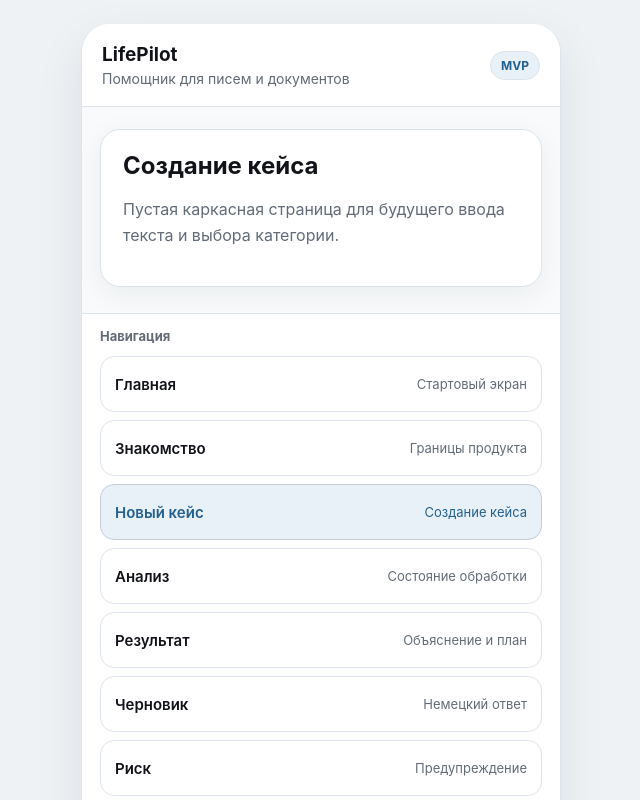
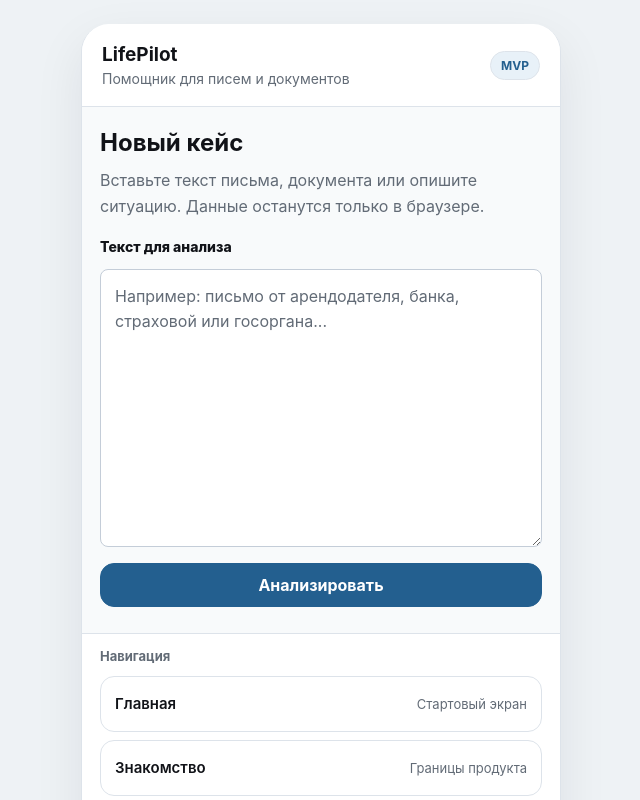
Before and after one commit to Dezus13/Lifepilot, a Next.js app: page /case/new in a window 1280 px wide. Shown: the top 800 px of the page, without its empty margins (319-959 px from the left). Built offline with nearby package versions, Linux system fonts and the light colour scheme.

Commit message:
feat: add working MVP flow and final README

```diff
--- a/app/case/new/page.tsx
+++ b/app/case/new/page.tsx
@@ -1,8 +1,69 @@
+"use client";
+
+import { useRouter } from "next/navigation";
+import { FormEvent, useState } from "react";
+
+const currentCaseKey = "lifepilot.currentCase";
+
 export default function NewCasePage() {
+  const router = useRouter();
+  const [text, setText] = useState("");
+  const [warning, setWarning] = useState("");
+
+  function handleSubmit(event: FormEvent<HTMLFormElement>) {
+    event.preventDefault();
+
+    const sourceText = text.trim();
+
+    if (!sourceText) {
+      setWarning("Вставьте текст письма, документа или ситуации перед анализом.");
+      return;
+    }
+
+    localStorage.setItem(
+      currentCaseKey,
+      JSON.stringify({
+        sourceText,
+        status: "создан",
+        updatedAt: new Date().toISOString()
+      })
+    );
+
+    router.push("/case/analyzing");
+  }
+
   return (
-    <div className="placeholder-panel">
-      <h1 className="mobile-title">Создание кейса</h1>
-      <p>Пустая каркасная страница для будущего ввода текста и выбора категории.</p>
+    <div className="flow-page">
+      <div className="flow-heading">
+        <h1 className="mobile-title">Новый кейс</h1>
+        <p>Вставьте текст письма, документа или опишите ситуацию. Данные останутся только в браузере.</p>
+      </div>
+
+      <form className="case-form" onSubmit={handleSubmit}>
+        <label className="field-label" htmlFor="case-text">
+          Текст для анализа
+        </label>
+        <textarea
+          className="case-textarea"
+          id="case-text"
+          name="case-text"
+          onChange={(event) => {
+            setText(event.target.value);
+            if (warning) {
+              setWarning("");
+            }
+          }}
+          placeholder="Например: письмо от арендодателя, банка, страховой или госоргана..."
+          rows={10}
+          value={text}
+        />
+
+        {warning ? <p className="inline-warning">{warning}</p> : null}
+
+        <button className="button primary-action" type="submit">
+          Анализировать
+        </button>
+      </form>
     </div>
   );
 }
--- a/app/globals.css
+++ b/app/globals.css
@@ -224,6 +224,133 @@
   box-shadow: 0 8px 30px rgba(20, 31, 44, 0.06);
 }
 
+.flow-page {
+  display: grid;
+  gap: 18px;
+}
+
+.flow-heading {
+  display: grid;
+  gap: 10px;
+}
+
+.flow-heading p {
+  margin: 0;
+}
+
+.case-form {
+  display: grid;
+  gap: 12px;
+}
+
+.field-label,
+.section-label {
+  color: var(--text);
+  font-size: 14px;
+  font-weight: 800;
+  line-height: 1.4;
+}
+
+.case-textarea {
+  width: 100%;
+  min-height: 220px;
+  resize: vertical;
+  border: 1px solid var(--line-strong);
+  border-radius: 8px;
+  padding: 14px;
+  color: var(--text);
+  background: var(--surface);
+  font: inherit;
+  font-size: 16px;
+  line-height: 1.55;
+}
+
+.case-textarea::placeholder {
+  color: var(--text-muted);
+}
+
+.case-textarea:focus {
+  border-color: var(--accent);
+  outline: 3px solid var(--focus);
+  outline-offset: 2px;
+}
+
+.inline-warning {
+  border: 1px solid #e4c36a;
+  border-radius: 8px;
+  margin: 0;
+  padding: 12px;
+  color: #5e4300;
+  background: #fff7df;
+  font-size: 14px;
+  line-height: 1.5;
+}
+
+.primary-action {
+  width: 100%;
+  margin-top: 4px;
+}
+
+.analysis-state {
+  min-height: 340px;
+  align-content: center;
+  justify-items: center;
+  text-align: center;
+}
+
+.loader-ring {
+  width: 58px;
+  height: 58px;
+  border: 5px solid var(--accent-soft);
+  border-top-color: var(--accent);
+  border-radius: 999px;
+  animation: loader-spin 900ms linear infinite;
+}
+
+.status-card,
+.result-card {
+  display: grid;
+  gap: 8px;
+  border: 1px solid var(--line);
+  border-radius: 8px;
+  background: var(--surface);
+  padding: 16px;
+}
+
+.status-card span {
+  color: var(--text-muted);
+  font-size: 14px;
+  line-height: 1.5;
+}
+
+.result-card p {
+  margin: 0;
+}
+
+.warning-card {
+  border-color: #e4c36a;
+  background: #fff9e8;
+}
+
+.clean-list {
+  display: grid;
+  gap: 8px;
+  margin: 0;
+  padding-left: 20px;
+  color: var(--text-muted);
+  line-height: 1.55;
+}
+
+.draft-card {
+  line-height: 1.65;
+}
+
+@keyframes loader-spin {
+  to {
+    transform: rotate(360deg);
+  }
+}
+
 @media (min-width: 720px) {
   .mobile-shell {
     padding: 24px 0;
```
Also changed, not shown: app/case/analyzing/page.tsx (+34 -3 lines), app/case/draft/page.tsx (+25 -3 lines), app/case/result/page.tsx (+136 -3 lines), 4 other files (tests, documents, lock files or other folders).
